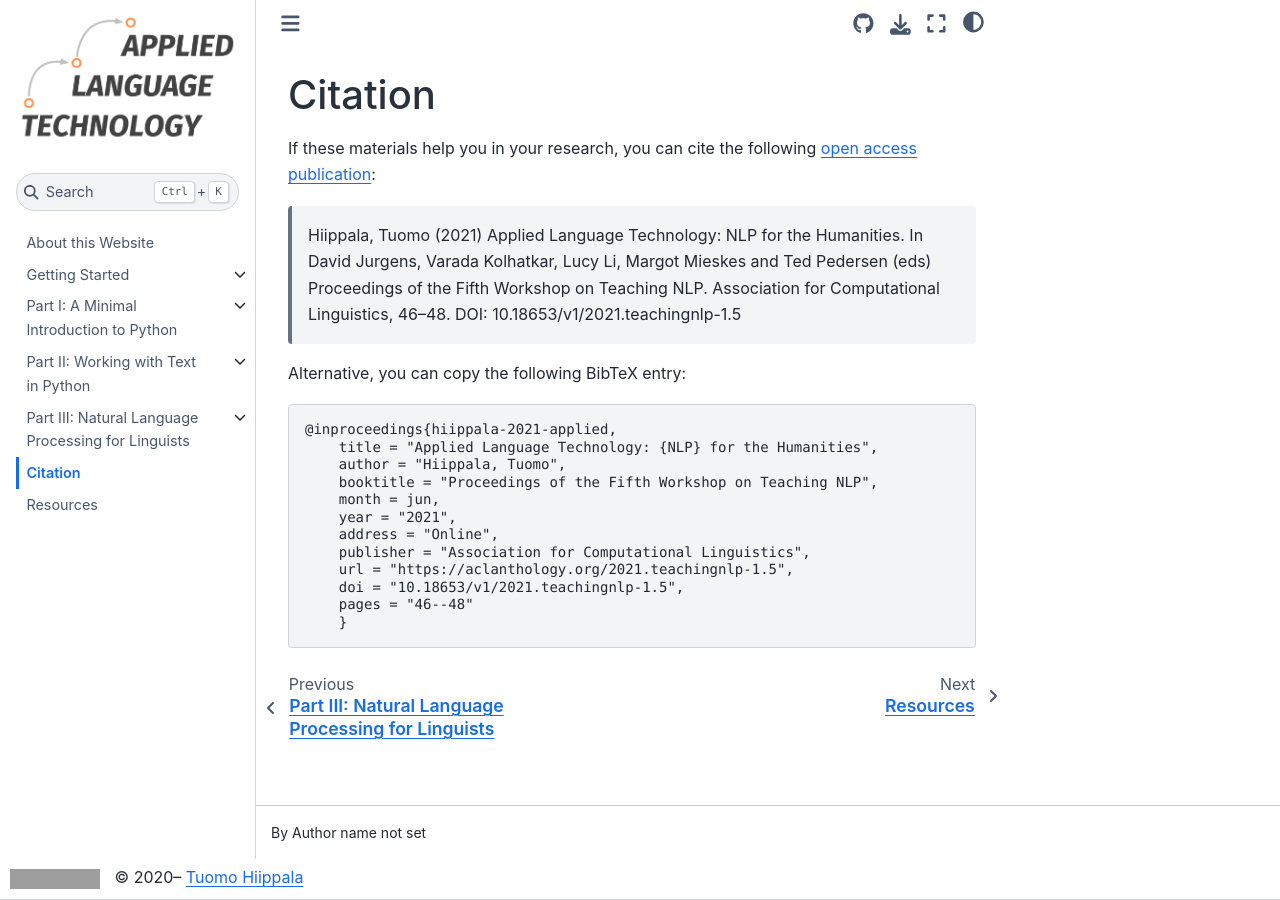
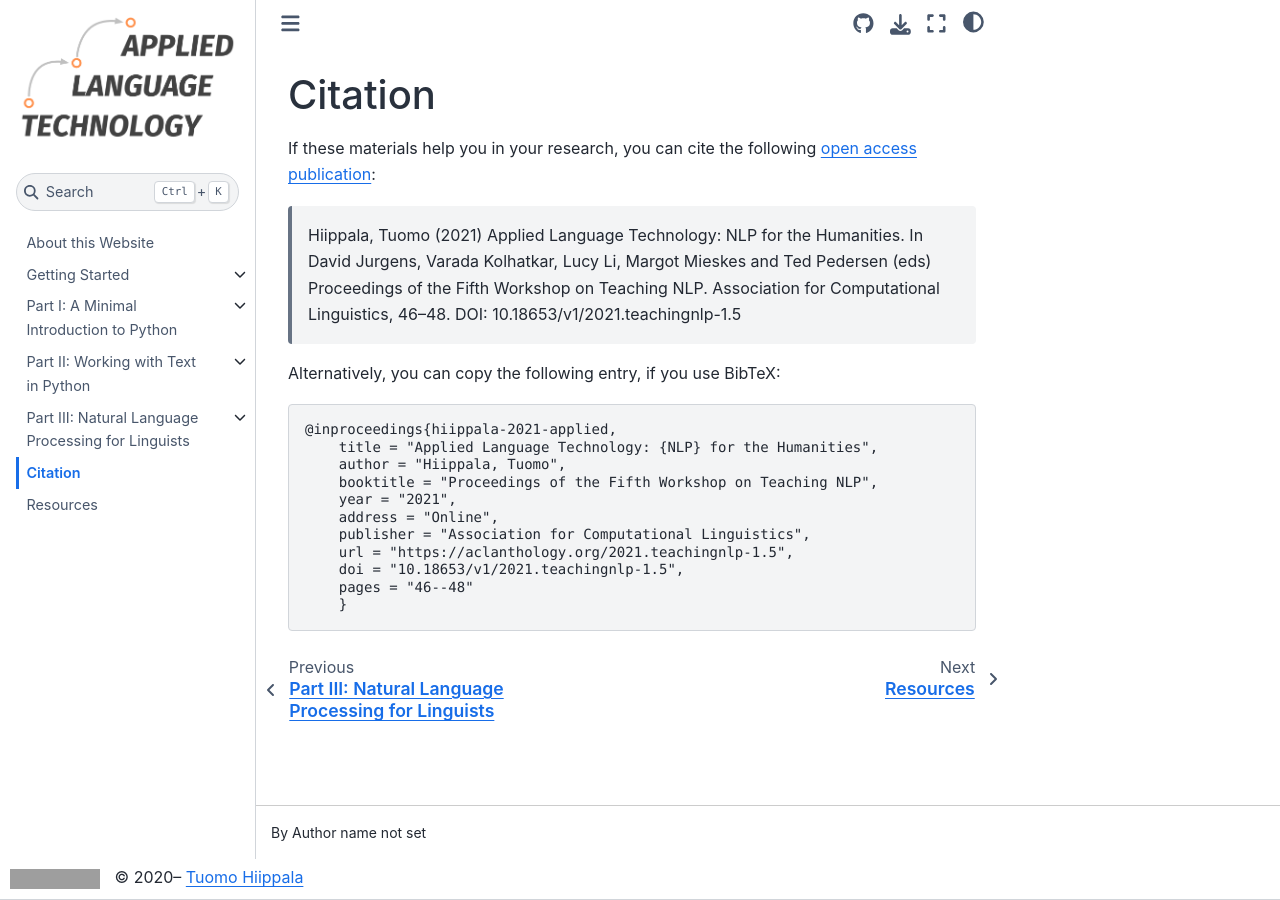
Before and after one commit to Applied-Language-Technology/website, a Sphinx documentation site: the page built from source/citation.rst, in a window 1280 px wide. Built offline with Sphinx 7.4.7 and the Sphinx Book theme 1.1.4, drawn with Linux system fonts in a browser that asks for light colours; pages that are not in the unit, such as notebooks, are missing from menus; grey boxes are pictures that could not be loaded.

Commit message:
update citation

```diff
--- a/source/citation.rst
+++ b/source/citation.rst
@@ -6,7 +6,7 @@ If these materials help you in your research, you can cite the following `open a
 
     Hiippala, Tuomo (2021) Applied Language Technology: NLP for the Humanities. In David Jurgens, Varada Kolhatkar, Lucy Li, Margot Mieskes and Ted Pedersen (eds) Proceedings of the Fifth Workshop on Teaching NLP. Association for Computational Linguistics, 46–48. DOI: 10.18653/v1/2021.teachingnlp-1.5
 
-Alternative, you can copy the following BibTeX entry:
+Alternatively, you can copy the following entry, if you use BibTeX:
 
 .. code-block:: console
 
@@ -14,7 +14,6 @@ Alternative, you can copy the following BibTeX entry:
         title = "Applied Language Technology: {NLP} for the Humanities",
         author = "Hiippala, Tuomo",
         booktitle = "Proceedings of the Fifth Workshop on Teaching NLP",
-        month = jun,
         year = "2021",
         address = "Online",
         publisher = "Association for Computational Linguistics",
```
